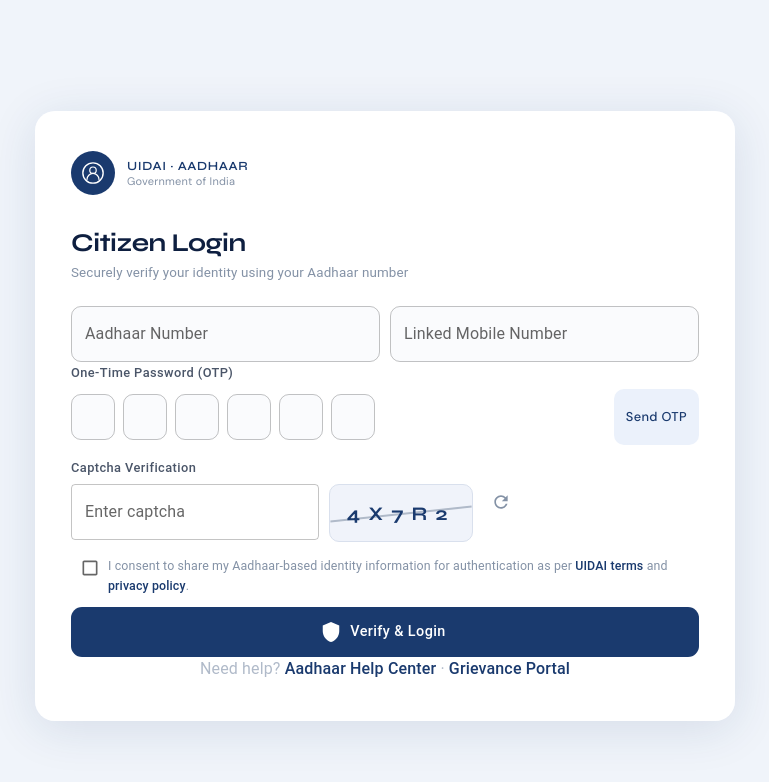
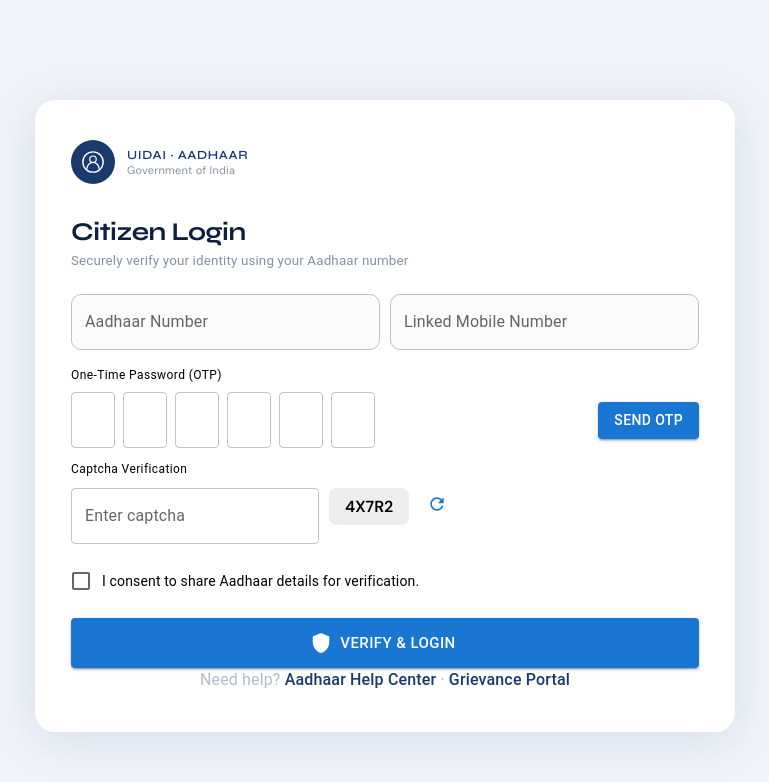
Before and after one commit to 26nikitachhattani/Adhaar_app, a React (Create React App) app: page /login in a window 1280 px wide. Shown: the top 782 px of the page, without its empty margins (255-1024 px from the left). Built offline with nearby package versions, Linux system fonts and the light colour scheme.

Commit message:
feat (API calll 3) Login API integration

```diff
--- a/package.json
+++ b/package.json
@@ -24,7 +24,10 @@
     "start": "react-scripts start",
     "build": "react-scripts build",
     "test": "react-scripts test",
-    "eject": "react-scripts eject"
+    "eject": "react-scripts eject",
+    "server": "json-server --watch db.json --port 3001",
+
+    "dev": "concurrently \"npm run server\" \"npm start\""
   },
   "eslintConfig": {
     "extends": [
--- a/src/components/Login/OTPLoginTab.jsx
+++ b/src/components/Login/OTPLoginTab.jsx
@@ -1,5 +1,7 @@
 // src/components/OTPLoginTab.jsx
+
 import React, { useState, useRef } from 'react';
+
 import {
   TextField,
   Button,
@@ -11,6 +13,12 @@
   Alert,
   Collapse,
 } from '@mui/material';
+
+import { useNavigate } from 'react-router-dom';
+
+import axiosClient from '../../lib/axiosClient';
+//import ROService from "@/services/ROServices";
+
 import PhoneAndroidIcon from '@mui/icons-material/PhoneAndroid';
 import BadgeIcon from '@mui/icons-material/Badge';
 import KeyboardIcon from '@mui/icons-material/Keyboard';
@@ -19,6 +27,9 @@
 import LockOpenIcon from '@mui/icons-material/LockOpen';
 
 export default function OTPLoginTab() {
+
+  const navigate = useNavigate();
+
   const [aadhaar, setAadhaar] = useState('');
   const [mobile, setMobile] = useState('');
   const [otp, setOtp] = useState(['', '', '', '', '', '']);
@@ -29,219 +40,532 @@
   const [captchaCode] = useState('4X7R2');
   const [error, setError] = useState('');
   const [success, setSuccess] = useState(false);
+
   const otpRefs = useRef([]);
 
+  /*
+  |--------------------------------------------------------------------------
+  | FORMAT AADHAAR
+  |--------------------------------------------------------------------------
+  */
+
   const formatAadhaar = (value) => {
-    const digits = value.replace(/\D/g, '').substring(0, 12);
-    return digits.replace(/(\d{4})(?=\d)/g, '$1 ').trim();
+
+    const digits = value
+      .replace(/\D/g, '')
+      .substring(0, 12);
+
+    return digits
+      .replace(/(\d{4})(?=\d)/g, '$1 ')
+      .trim();
   };
 
   const handleAadhaarChange = (e) => {
     setAadhaar(formatAadhaar(e.target.value));
   };
 
+  /*
+  |--------------------------------------------------------------------------
+  | OTP INPUT
+  |--------------------------------------------------------------------------
+  */
+
   const handleOtpChange = (index, value) => {
+
     if (!/^\d*$/.test(value)) return;
+
     const newOtp = [...otp];
-    console.log('Before:', newOtp);
+
     newOtp[index] = value.slice(-1);
+
     setOtp(newOtp);
-    if (value && index < 5) otpRefs.current[index + 1]?.focus();
+
+    if (value && index < 5) {
+      otpRefs.current[index + 1]?.focus();
+    }
   };
 
   const handleOtpKeyDown = (index, e) => {
-    if (e.key === 'Backspace' && !otp[index] && index > 0) {
+
+    if (
+      e.key === 'Backspace' &&
+      !otp[index] &&
+      index > 0
+    ) {
       otpRefs.current[index - 1]?.focus();
     }
   };
 
+  /*
+  |--------------------------------------------------------------------------
+  | SEND OTP
+  |--------------------------------------------------------------------------
+  */
+
   const handleSendOTP = () => {
+
     const raw = aadhaar.replace(/\s/g, '');
+
     if (raw.length < 12) {
-      setError('Please enter a valid 12-digit Aadhaar number first.');
+
+      setError(
+        'Please enter a valid 12-digit Aadhaar number first.'
+      );
+
       return;
     }
+
+    if (mobile.length < 10) {
+
+      setError(
+        'Please enter valid mobile number.'
+      );
+
+      return;
+    }
+
     setError('');
+
     setOtpSent(true);
+
     let t = 30;
+
     setCountdown(t);
+
     const iv = setInterval(() => {
+
       t--;
+
       setCountdown(t);
+
       if (t <= 0) clearInterval(iv);
+
     }, 1000);
   };
 
-  const handleSubmit = () => {
-    if (!consent) { setError('Please accept the consent terms to proceed.'); return; }
-    if (aadhaar.replace(/\s/g, '').length < 12) { setError('Enter a valid Aadhaar number.'); return; }
-    if (otp.some(d => d === '')) { setError('Please enter the complete 6-digit OTP.'); return; }
-    if (captchaInput.toUpperCase() !== captchaCode) { setError('Incorrect captcha. Please try again.'); return; }
+  /*
+  |--------------------------------------------------------------------------
+  | LOGIN SUBMIT
+  |--------------------------------------------------------------------------
+  */
+
+  const handleSubmit = async () => {
+
+    try {
+
+      /*
+      |--------------------------------------------------------------------------
+      | VALIDATIONS
+      |--------------------------------------------------------------------------
+      */
+
+      if (!consent) {
+
+        setError(
+          'Please accept the consent terms.'
+        );
+
+        return;
+      }
+
+      const rawAadhaar =
+        aadhaar.replace(/\s/g, '');
+
+      if (rawAadhaar.length < 12) {
+
+        setError(
+          'Please enter valid Aadhaar number.'
+        );
+
+        return;
+      }
+
+      if (mobile.length < 10) {
+
+        setError(
+          'Please enter valid mobile number.'
+        );
+
+        return;
+      }
+
+      if (otp.some((d) => d === '')) {
+
+        setError(
+          'Please enter complete OTP.'
+        );
+
+        return;
+      }
+
+      if (
+        captchaInput.toUpperCase() !==
+        captchaCode
+      ) {
+
+        setError(
+          'Invalid captcha.'
+        );
+
+        return;
+      }
+
+      /*
+      |--------------------------------------------------------------------------
+      | API CALL
+      |--------------------------------------------------------------------------
+      */
+
+      const response = await axiosClient.get(
+        `/users?aadhaarNumber=${rawAadhaar.replace(
+          /(\d{4})(\d{4})(\d{4})/,
+          '$1-$2-$3'
+        )}&phoneNumber=${mobile}`
+      );
+
+      const user = response.data[0];
+
+      /*
+      |--------------------------------------------------------------------------
+      | USER FOUND
+      |--------------------------------------------------------------------------
+      */
+
+      if (user) {
+
         setError('');
+
         setSuccess(true);
+
+        localStorage.setItem(
+          'user',
+          JSON.stringify(user)
+        );
+
+        setTimeout(() => {
+
+          navigate('/details', {
+            state: user
+          });
+
+        }, 1500);
+
+      } else {
+
+        setError(
+          'Invalid Aadhaar or Mobile Number.'
+        );
+      }
+
+    } catch (err) {
+
+      console.log(err);
+
+      setError(
+        err?.message ||
+        'Something went wrong.'
+      );
+    }
   };
 
   return (
     <Box>
+
+      {/* ERROR ALERT */}
+
       <Collapse in={!!error}>
-        <Alert severity="error" sx={{ mb: 1.5, fontSize: '0.8rem' }} onClose={() => setError('')}>
+        <Alert
+          severity="error"
+          sx={{
+            mb: 1.5,
+            fontSize: '0.8rem'
+          }}
+          onClose={() => setError('')}
+        >
           {error}
         </Alert>
       </Collapse>
 
+      {/* SUCCESS ALERT */}
+
       <Collapse in={success}>
-        <Alert severity="success" sx={{ mb: 1.5, fontSize: '0.8rem' }} icon={<LockOpenIcon fontSize="small" />}>
-          Identity verified successfully. Redirecting…
+        <Alert
+          severity="success"
+          sx={{
+            mb: 1.5,
+            fontSize: '0.8rem'
+          }}
+          icon={
+            <LockOpenIcon fontSize="small" />
+          }
+        >
+          Identity verified successfully.
+          Redirecting...
         </Alert>
       </Collapse>
 
-      {/* Aadhaar Number */}
-      <Grid container spacing={1.25} alignItems="center">
-          <Grid item size={{md: 6, xs: 12}}>
+      {/* AADHAAR + MOBILE */}
+
+      <Grid
+        container
+        spacing={1.25}
+        alignItems="center"
+      >
+
+        <Grid item size={{ md: 6, xs: 12 }}>
+
           <TextField
             label="Aadhaar Number"
             placeholder="XXXX XXXX XXXX"
             value={aadhaar}
             onChange={handleAadhaarChange}
-        inputProps={{ maxLength: 14, inputMode: 'numeric' }}
-        InputProps={{ startAdornment: <BadgeIcon sx={{ color: '#B0BAC9', mr: 1, fontSize: 20 }} /> }}
-        // sx={{ mb: 1.5 }}
+            inputProps={{
+              maxLength: 14,
+              inputMode: 'numeric'
+            }}
+            InputProps={{
+              startAdornment: (
+                <BadgeIcon
+                  sx={{
+                    color: '#B0BAC9',
+                    mr: 1,
+                    fontSize: 20
+                  }}
+                />
+              )
+            }}
             sx={{
               width: '100%',
-          '& .MuiOutlinedInput-root': { borderRadius: '10px', backgroundColor: '#FAFBFD' }
+              '& .MuiOutlinedInput-root': {
+                borderRadius: '10px',
+                backgroundColor: '#FAFBFD'
+              }
             }}
           />
+
         </Grid>
 
-      {/* Mobile Number */}
-      <Grid item size={{md: 6, xs: 12}}>
+        <Grid item size={{ md: 6, xs: 12 }}>
+
           <TextField
             label="Linked Mobile Number"
-        placeholder="+91 XXXXX XXXXX"
+            placeholder="9876543210"
             value={mobile}
-        onChange={e => setMobile(e.target.value)}
-        inputProps={{ maxLength: 14, inputMode: 'tel' }}
-        InputProps={{ startAdornment: <PhoneAndroidIcon sx={{ color: '#B0BAC9', mr: 1, fontSize: 20 }} /> }}
+            onChange={(e) =>
+              setMobile(
+                e.target.value.replace(/\D/g, '')
+              )
+            }
+            inputProps={{
+              maxLength: 10,
+              inputMode: 'tel'
+            }}
+            InputProps={{
+              startAdornment: (
+                <PhoneAndroidIcon
+                  sx={{
+                    color: '#B0BAC9',
+                    mr: 1,
+                    fontSize: 20
+                  }}
+                />
+              )
+            }}
             sx={{
               width: '100%',
-          '& .MuiOutlinedInput-root': { borderRadius: '10px', backgroundColor: '#FAFBFD' }
+              '& .MuiOutlinedInput-root': {
+                borderRadius: '10px',
+                backgroundColor: '#FAFBFD'
+              }
             }}
           />
-      </Grid>
+
         </Grid>
 
-      {/* OTP Row */}
-      <Box sx={{ mb: 1.5 }}>
-        <Typography variant="caption" sx={{ display: 'block', mb: 0.75, fontSize: '0.8rem', fontWeight: 500, color: '#4A5568' }}>
+      </Grid>
+
+      {/* OTP */}
+
+      <Box sx={{ mb: 1.5, mt: 2 }}>
+
+        <Typography
+          variant="caption"
+          sx={{
+            display: 'block',
+            mb: 0.75
+          }}
+        >
           One-Time Password (OTP)
         </Typography>
-        <Box sx={{ display: 'flex', alignItems: 'center', gap: 1 }}>
-          <Box className="otp-grid" sx={{ display: 'flex', gap: '8px', flex: 1 }}>
+
+        <Box
+          sx={{
+            display: 'flex',
+            alignItems: 'center',
+            gap: 1
+          }}
+        >
+
+          <Box
+            sx={{
+              display: 'flex',
+              gap: '8px',
+              flex: 1
+            }}
+          >
+
             {otp.map((digit, i) => (
+
               <TextField
                 key={i}
-                className="otp-single-box"
                 value={digit}
-                onChange={e => handleOtpChange(i, e.target.value)}
-                onKeyDown={e => handleOtpKeyDown(i, e)}
-                inputRef={el => otpRefs.current[i] = el}
+                onChange={(e) =>
+                  handleOtpChange(
+                    i,
+                    e.target.value
+                  )
+                }
+                onKeyDown={(e) =>
+                  handleOtpKeyDown(i, e)
+                }
+                inputRef={(el) =>
+                  otpRefs.current[i] = el
+                }
                 inputProps={{
                   maxLength: 1,
                   inputMode: 'numeric',
-                  style: { textAlign: 'center', fontSize: '1.1rem', fontWeight: 600, padding: '12px 0', color: '#1A3A6E' }
+                  style: {
+                    textAlign: 'center'
+                  }
                 }}
                 sx={{
-                  width: '44px',
-                  '& .MuiOutlinedInput-root': { borderRadius: '10px', backgroundColor: '#FAFBFD' }
+                  width: '44px'
                 }}
               />
+
             ))}
+
           </Box>
+
           <Button
-            className="send-otp-btn"
             variant="contained"
             onClick={handleSendOTP}
             disabled={countdown > 0}
-            size="small"
+          >
+            {
+              countdown > 0
+                ? `Resend (${countdown}s)`
+                : otpSent
+                  ? 'Resend OTP'
+                  : 'Send OTP'
+            }
+          </Button>
+
+        </Box>
+
+      </Box>
+
+      {/* CAPTCHA */}
+
+      <Box sx={{ mb: 2 }}>
+
+        <Typography
+          variant="caption"
           sx={{
-              height: '56px',
-              borderRadius: '10px',
-              background: '#EBF1FB',
-              color: '#1A3A6E',
-              boxShadow: 'none',
-              fontSize: '0.78rem',
-              fontWeight: 500,
-              whiteSpace: 'nowrap',
-              textTransform: 'none',
-              px: 1.5,
-              '&:hover': { background: '#D5E3F7', boxShadow: 'none' },
-              '&.Mui-disabled': { background: '#F0F3FA', color: '#B0BAC9' },
+            display: 'block',
+            mb: 1
           }}
         >
-            {countdown > 0 ? `Resend (${countdown}s)` : otpSent ? 'Resend OTP' : 'Send OTP'}
-          </Button>
-        </Box>
-        {otpSent && countdown > 0 && (
-          <Typography variant="caption" sx={{ color: '#8492A6', mt: 0.5, display: 'block' }}>
-            OTP sent to registered mobile number
-          </Typography>
-        )}
-      </Box>
-
-      {/* Captcha Row */}
-      <Box sx={{ mb: 1.75 }}>
-        <Typography variant="caption" sx={{ display: 'block', mb: 0.75, fontSize: '0.8rem', fontWeight: 500, color: '#4A5568' }}>
           Captcha Verification
         </Typography>
-        <Grid container spacing={1.25} alignItems="center">
+
+        <Grid
+          container
+          spacing={1.25}
+          alignItems="center"
+        >
+
           <Grid item xs>
+
             <TextField
               label="Enter captcha"
               value={captchaInput}
-              onChange={e => setCaptchaInput(e.target.value.toUpperCase())}
-              inputProps={{ maxLength: 5 }}
-              InputProps={{ startAdornment: <KeyboardIcon sx={{ color: '#B0BAC9', mr: 1, fontSize: 20 }} /> }}
+              onChange={(e) =>
+                setCaptchaInput(
+                  e.target.value.toUpperCase()
+                )
+              }
+              inputProps={{
+                maxLength: 5
+              }}
+              InputProps={{
+                startAdornment: (
+                  <KeyboardIcon
+                    sx={{
+                      color: '#B0BAC9',
+                      mr: 1
+                    }}
                   />
+                )
+              }}
+            />
+
           </Grid>
+
           <Grid item>
-            <Box className="captcha-display">
-              <span style={{ position: 'relative', zIndex: 1 }}>{captchaCode}</span>
-              <div className="captcha-strikethrough" />
+
+            <Box
+              sx={{
+                background: '#EEE',
+                px: 2,
+                py: 1,
+                borderRadius: '8px',
+                fontWeight: 700
+              }}
+            >
+              {captchaCode}
             </Box>
+
           </Grid>
+
           <Grid item>
+
             <Button
               variant="text"
-              sx={{ minWidth: 0, p: 1, color: '#8492A6', borderRadius: '8px' }}
-              title="Refresh captcha"
+              sx={{
+                minWidth: 0
+              }}
             >
               <RefreshIcon fontSize="small" />
             </Button>
+
           </Grid>
+
         </Grid>
+
       </Box>
 
-      {/* Consent Checkbox */}
+      {/* CONSENT */}
+
       <FormControlLabel
-        sx={{ mb: 1.5, alignItems: 'flex-start', ml: 0 }}
         control={
           <Checkbox
             checked={consent}
-            onChange={e => setConsent(e.target.checked)}
-            size="small"
-            sx={{ pt: 0.25, pr: 1 }}
+            onChange={(e) =>
+              setConsent(e.target.checked)
+            }
           />
         }
         label={
-          <Typography className="consent-text" variant="body2">
-            I consent to share my Aadhaar-based identity information for authentication as per{' '}
-            <span className="consent-link">UIDAI terms</span> and{' '}
-            <span className="consent-link">privacy policy</span>.
+          <Typography variant="body2">
+            I consent to share Aadhaar
+            details for verification.
           </Typography>
         }
       />
 
-      {/* Submit */}
+      {/* SUBMIT */}
+
       <Button
         variant="contained"
         fullWidth
@@ -249,18 +573,13 @@
         startIcon={<ShieldIcon />}
         onClick={handleSubmit}
         sx={{
-          height: '50px',
-          borderRadius: '11px',
-          background: '#1A3A6E',
-          fontSize: '0.9rem',
-          fontWeight: 500,
-          textTransform: 'none',
-          boxShadow: 'none',
-          '&:hover': { background: '#142E5C', boxShadow: 'none' },
+          mt: 2,
+          height: '50px'
         }}
       >
-        Verify &amp; Login
+        Verify & Login
       </Button>
+
     </Box>
   );
 }
```
Also changed, not shown: db.json (added, +114 -0 lines), src/pages/Home.jsx (+35 -4 lines), src/pages/Detail.jsx (added). Lines whose indentation alone changed are shown as unchanged.
